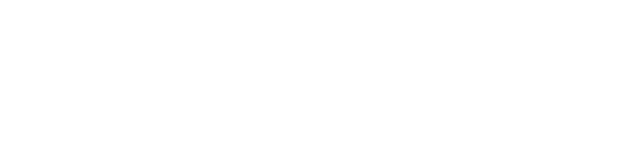
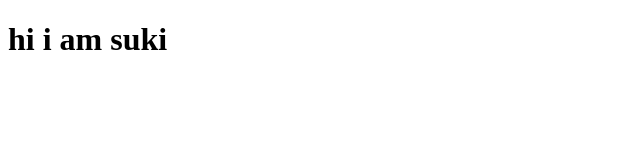
Before and after one commit to Sukitha75/Suki, a plain HTML site: page index.html in a window 1280 px wide. Shown: the whole page, without its empty margins (0-640 px from the left). Drawn offline with Linux system fonts and the light colour scheme.

Commit message:
Update index.html

```diff
--- a/index.html
+++ b/index.html
@@ -6,6 +6,7 @@
     <title>Document</title>
 </head>
 <body>
+    <h1>hi i am  suki </h1>
+</body>
 
-</body>
 </html>
```
